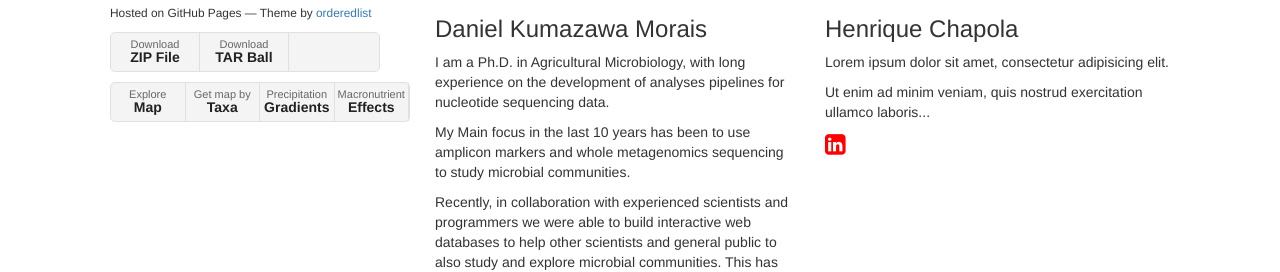
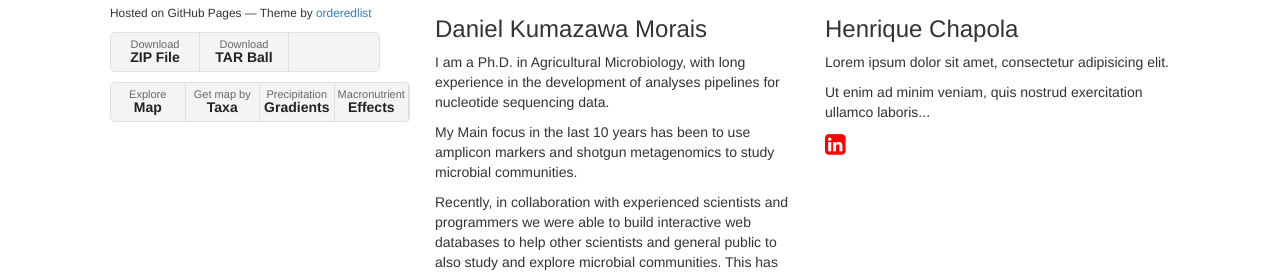
Before and after one commit to BrazilianSoilsMicrobiome/soil, a Jekyll site: the page built from collaborators.html, in a window 1280 px wide, cut to the strip 534-806 px from the top of the page. Built offline with Jekyll 4.4.1, drawn with Linux system fonts in a browser that asks for light colours; a style sheet for code colours, icons or effects is not loaded.

Commit message:
Grammar updates collaborators.html

```diff
--- a/collaborators.html
+++ b/collaborators.html
@@ -37,8 +37,8 @@ layout: default
                 <div class="container_collaborator" id="collaborator_1">
                     <img src="https://i1.rgstatic.net/ii/profile.image/944625296609281-1602227629799_Q128/Daniel-Kumazawa-Morais.jpg" width="150" height="150" class="collaboratorPic"/>
                     <h3>Daniel Kumazawa Morais</h3>
-                    <p>I am a Ph.D. in Agricultural Microbiology, with long experience on the development of analyses pipelines for nucleotide sequencing data.</p>
-                    <p>My Main focus in the last 10 years has been to use amplicon markers and whole metagenomics sequencing to study microbial communities.</p>
+                    <p>I am a Ph.D. in Agricultural Microbiology, with long experience in the development of analyses pipelines for nucleotide sequencing data.</p>
+                    <p>My Main focus in the last 10 years has been to use amplicon markers and shotgun metagenomics to study microbial communities.</p>
                     <p>Recently, in collaboration with experienced scientists and programmers we were able to build interactive web databases to help other scientists and general public to also study and explore microbial communities. This has been my current passion and endeavor.</p>
                     <a href="https://scholar.google.com/citations?user=zG7kzbgAAAAJ&hl=en"><i class="fa-brands fa-orcid"></i><i class="ai ai-google-scholar-square ai-3x" style="font-size:24px;"></i></a>
                 </div>
```
